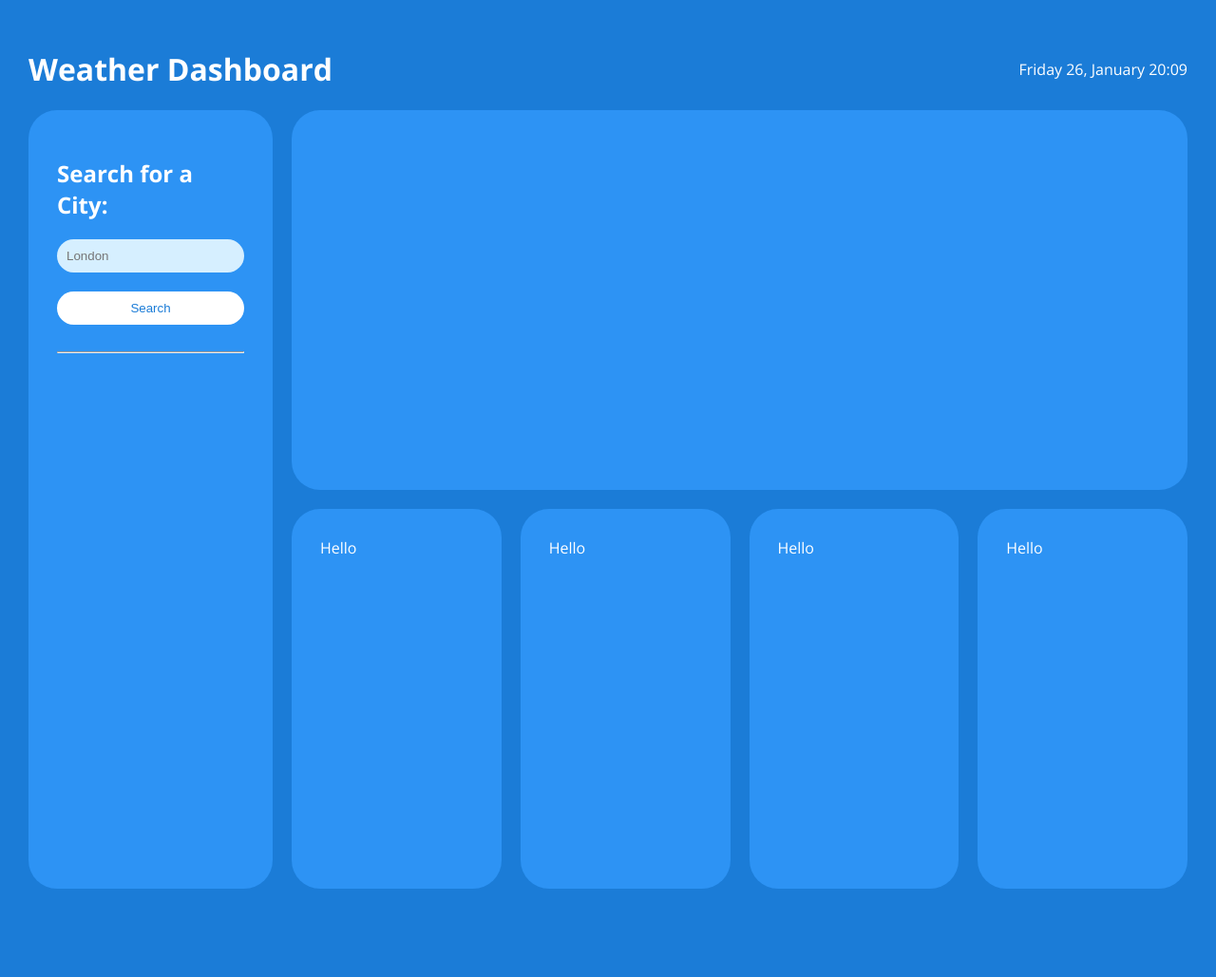
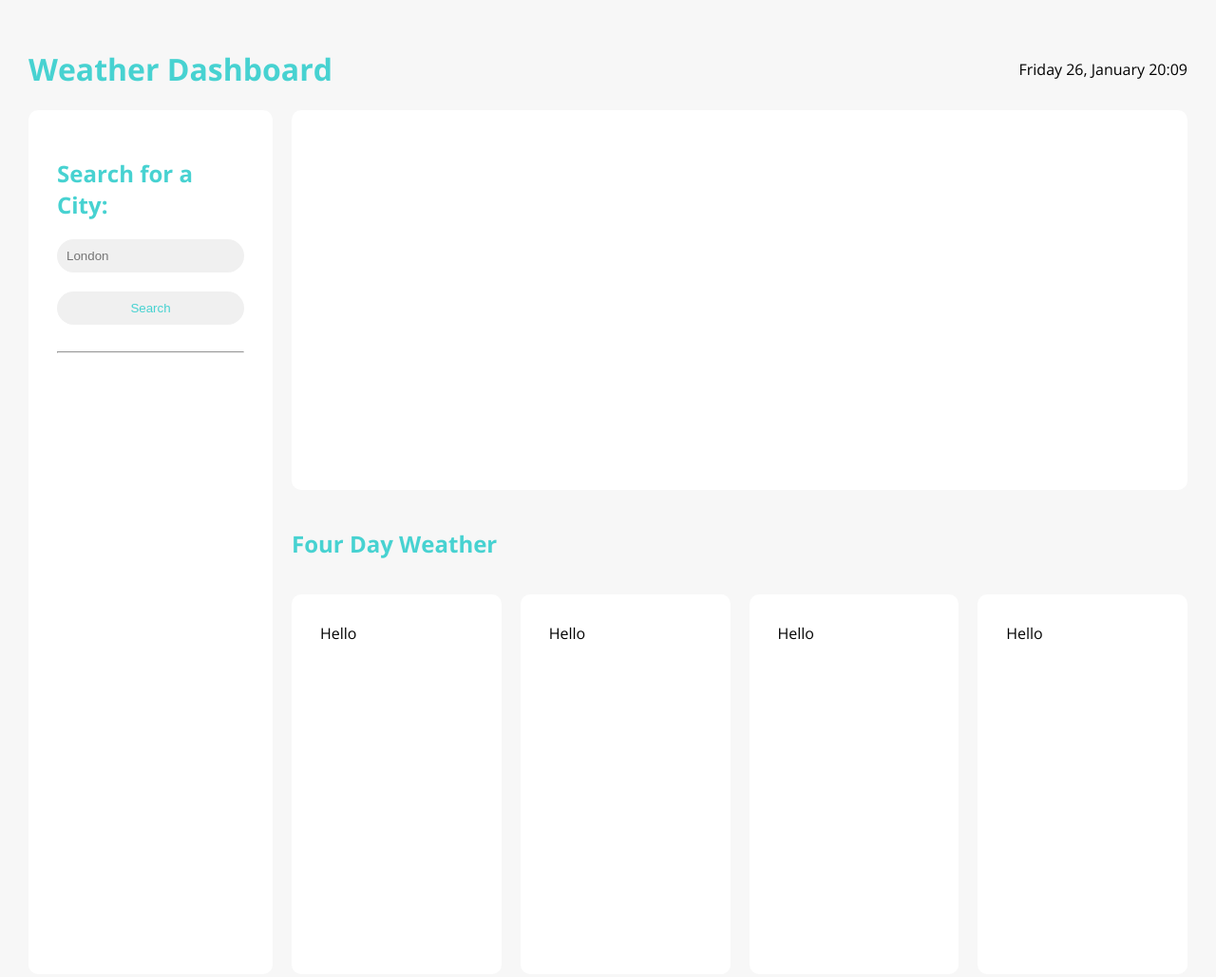
Before and after one commit to nolythedev/weather-dashboard, a plain HTML site: page index.html in a window 1280 px wide. Shown: the whole page at 95% size. Before the commit the page ends 966 px from the top, so only its background shows below. Drawn offline with nearby package versions, Linux system fonts and the light colour scheme.

Commit message:
Weather condition images and more styling and functionality added

```diff
--- a/assets/script.js
+++ b/assets/script.js
@@ -1,10 +1,49 @@
 
 $(document).ready(function () {
+
+    const weatherConditions = {
+        clear: {
+            description: "Clear sky",
+            image: "/assets/images/shooting-star.gif"
+        },
+        partlyCloudy: {
+            description: "Partly cloudy",
+            image: "/assets/images/clouds.gif"
+        },
+        cloudy: {
+            description: "Cloudy",
+            image: "/assets/images/clouds.gif"
+        },
+        rain: {
+            description: "Rainy",
+            image: "/assets/images/rain.gif"
+        },
+        thunderstorm: {
+            description: "Thunderstorm",
+            image: "/assets/images/thunder.gif"
+        },
+        snow: {
+            description: "Snowy",
+            image: "/assets/images/snowflake.gif"
+        },
+        fog: {
+            description: "Foggy",
+            image: ""
+        },
+        windy: {
+            description: "Windy",
+            image: ""
+        }
+    };
+
+    console.log(weatherConditions.clear.image);
+
+    var currentTime = dayjs();
 
     function getDate() {
 
         setInterval(function () {
-            var currentTime = dayjs()
+
             $('#date-time').text(currentTime.format('dddd D, MMMM HH:mm'))
         }, 1000)
 
@@ -17,8 +56,14 @@ $(document).ready(function () {
         // Grab the user input
         const userInput = $('#search-input').val().trim();
 
+        const userClick = $( "#historyLocation" ).on( "click", function() {
+            $(this);
+
+          console.log('clicked');
+          } );
+
         // Grab the API and assign user input
-        let queryURL = 'https://api.openweathermap.org/data/2.5/weather?q=' + userInput + '&appid=301a6841ff749117c25d4794699b9037';
+        let queryURL = 'https://api.openweathermap.org/data/2.5/weather?q=' + (userInput || userClick) + '&appid=301a6841ff749117c25d4794699b9037&units=metric';
 
         $('#search-input').val('');
         fetch(queryURL)
@@ -30,9 +75,34 @@ $(document).ready(function () {
 
                 $('#locationName').text(data.name);
 
-                $('#history').append(`<button> ${data.name}, ${data.sys.country}</button>`);
+                $('#history').append(`<button id="historyLocation"> ${data.name}, ${data.sys.country}</button>`);
+
+
+                $('#locationConditions').text(`Current Conditions: ${data.weather[0].description} `).attr('style', 'text-transform: capitalize;');
+
+                $('#locationTemp').text(`Temperature: ${data.main.temp} °C `);
+
+
+                // Iterate through each weather condition in the weatherConditions object
+                for (const condition in weatherConditions) {
+                    if (data.weather[0].description.toLowerCase().includes(condition.toLowerCase())) {
+                        // Get the image URL for the matched weather condition
+                        const imageUrl = weatherConditions[condition].image;
+
+                        // Update the src attribute of the img element with id 'weatherImage'
+                        $('#weatherImage').attr('src', imageUrl).attr('style', 'max-width: 150px');
+
+                        // Exit the loop once a matching condition is found
+                        break;
+                    }
+                }
+
+
+
 
             });
+
+
     }
 
 
--- a/assets/styles.css
+++ b/assets/styles.css
@@ -1,8 +1,9 @@
 @import url('https://fonts.googleapis.com/css2?family=Open+Sans:ital,wght@0,300;0,400;0,500;0,600;0,700;0,800;1,300;1,400;1,500;1,600;1,700;1,800&display=swap');
-body  {
+
+body {
     font-family: 'Open Sans', sans-serif;
-    color: #ffffff;
-    background-color: #1b7cd7;
+    color: #020202;
+    background-color: #f7f7f7;
     margin: 30px;
 }
 
@@ -13,25 +14,31 @@ header {
     justify-content: space-between;
 }
 
+h1,
+h2,
+h3 {
+    color: #47d2d1;
+}
 
 #grid {
+
     height: 100%;
     display: grid;
     gap: 20px;
     grid-template-columns: 1fr 1fr 1fr 1fr 1fr;
-    grid-template-rows: 400px 400px;
+    grid-template-rows: 400px 70px 400px;
     grid-template-areas:
-    "section1 section2 section2 section2 section2"
-    "section1 section3 section4 section5 section6"
+        "section1 section2 section2 section2 section2"
+        "section1 section3 section3 section3 section3"
+        "section1 section4 section5 section6 section7"
     ;
 
 }
 
 .weather-search {
-
     border: none;
     border-radius: 200px;
-    background-color: #d6efff;
+    background-color: #f0f0f0;
     padding: 10px;
     margin-bottom: 20px;
 }
@@ -40,21 +47,22 @@ header {
     width: 100%;
     border: none;
     border-radius: 200px;
-    color: #1b7cd7;
-    background-color: #ffffff;
+    color: #47d2d1;
+    background-color: #f0f0f0;
     padding: 10px 20px;
     margin-bottom: 20px;
 }
 
 .gridSection {
-    background-color: #2d93f4;
-    border-radius: 30px;
+    background-color: #ffffff;
+    border-radius: 10px;
     padding: 30px;
 }
 
 #section1 {
     grid-area: section1;
 }
+
 #section2 {
     grid-area: section2;
 }
@@ -67,11 +75,17 @@ header {
 #section4 {
     grid-area: section4;
 }
+
 #section5 {
     grid-area: section5;
 }
+
 #section6 {
     grid-area: section6;
+}
+
+#section7 {
+    grid-area: section7;
 }
 
 #history button {
@@ -82,3 +96,10 @@ header {
     padding: 10px 20px;
     margin: 10px;
 }
+
+.cityWeather1 {
+    display: flex;
+    flex-direction: row;
+    align-items: center;
+    justify-content: space-around;
+}
--- a/index.html
+++ b/index.html
@@ -48,15 +48,27 @@
       </div>
     </div>
   </div>
-  <div class="cityWeather gridSection" id="section2">
+  <div class="cityWeather1 gridSection" id="section2">
     <div class="locationGroup">
       <h2 id="locationName"></h2>
+      <p id="locationConditions"></p>
+      <p id="locationTemp"></p>
+
+
+    </div>
+    <div class="imageMain">
+      <img src="" alt="" id="weatherImage">
     </div>
   </div>
-  <div class="cityWeather gridSection" id="section3">Hello</div>
+  <div class="cityWeather" id="section3">
+    <h2>
+      Four Day Weather
+    </h2>
+  </div>
   <div class="cityWeather gridSection" id="section4">Hello</div>
   <div class="cityWeather gridSection" id="section5">Hello</div>
   <div class="cityWeather gridSection" id="section6">Hello</div>
+  <div class="cityWeather gridSection" id="section7">Hello</div>
 </section>
 
   <!-- Day.js -->
```
Also changed, not shown: assets/images/clouds.gif (added), assets/images/rain.gif (added), assets/images/shooting-star.gif (added), assets/images/snowflake.gif (added), assets/images/thunder.gif (added).
